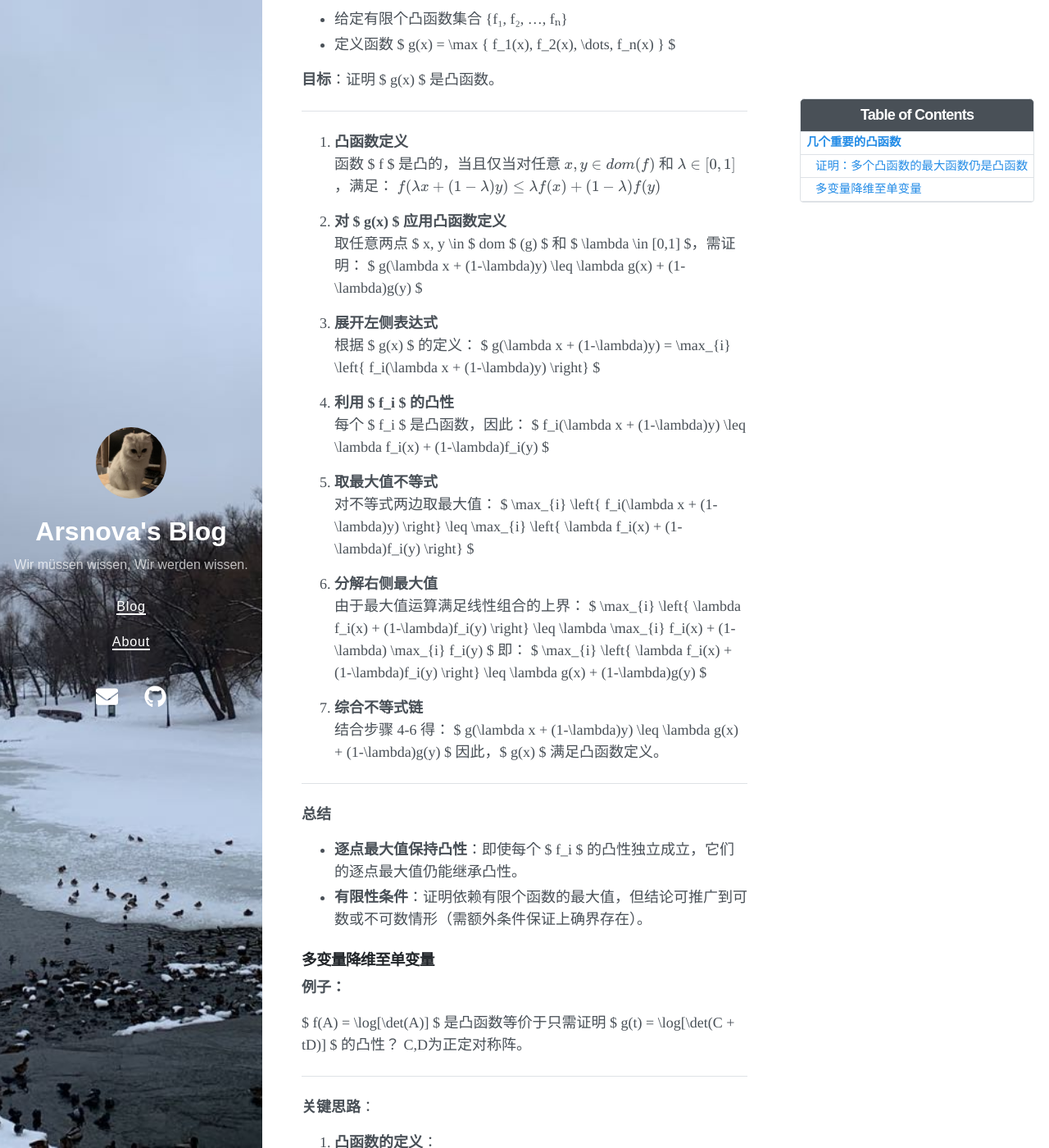
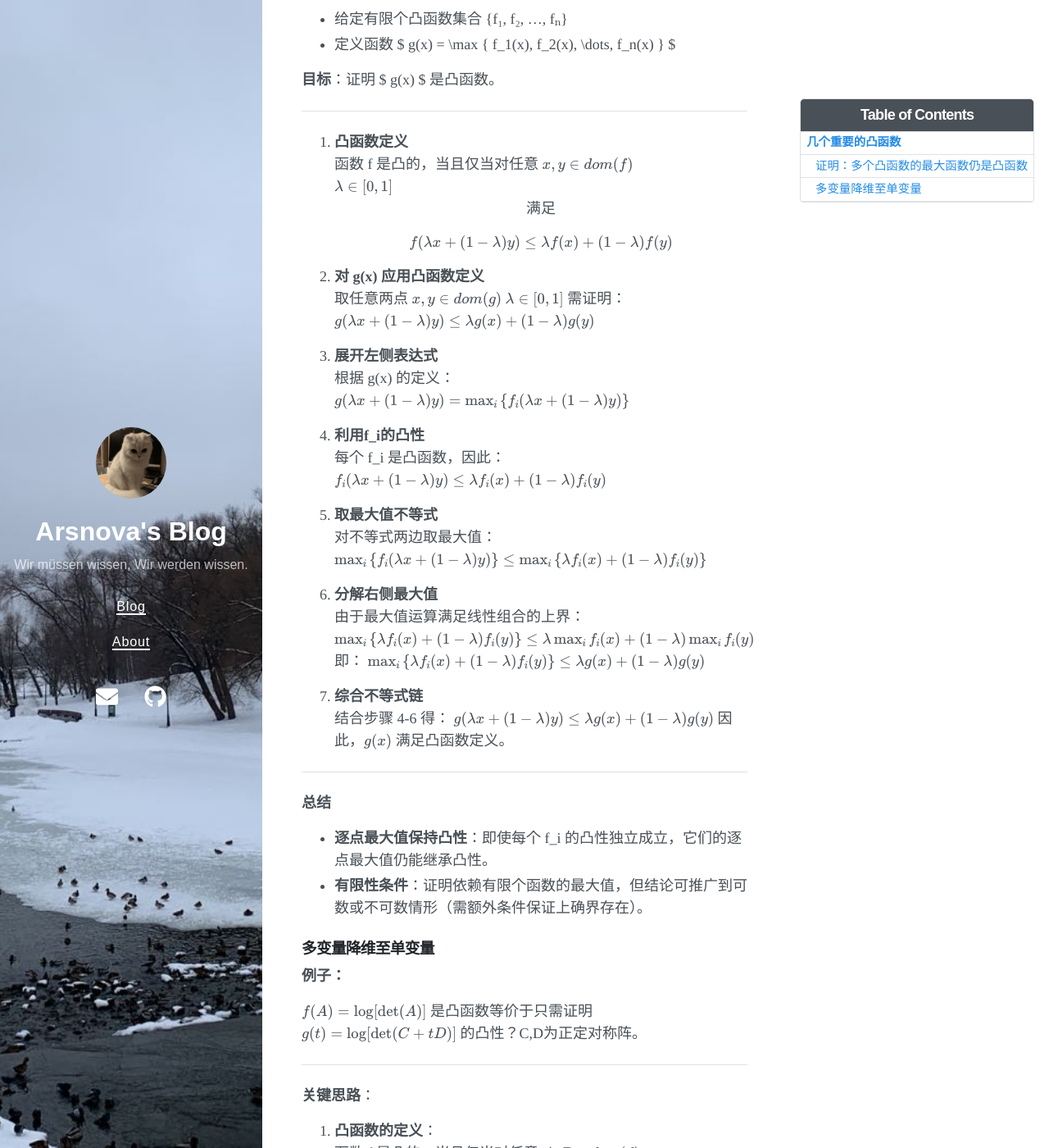
Before and after one commit to ArsNovaaa/arsnovaaa.github.io, a Jekyll site: the page built from _posts/2024-10-25-optimize.md, in a window 1280 px wide and 1400 px high, scrolled down 335 px. Shown: the whole window at 82% size. Built offline with Jekyll 4.4.1, drawn with Linux system fonts in a browser that asks for light colours; nearby versions of some CDN libraries; some of the changed text lies outside the part shown.

Commit message:
convex func3

```diff
--- a/_posts/2024-10-25-optimize.md
+++ b/_posts/2024-10-25-optimize.md
@@ -21,106 +21,104 @@ toc:  true
 ---
 
 1. **凸函数定义**
-   函数 $ f $ 是凸的，当且仅当对任意
+   函数 f 是凸的，当且仅当对任意
    $$x, y\in dom (f) $$
-   和
    $$ \lambda \in [0,1] $$
-   ，满足：
+   <center> 满足 </center>
+
    $$f(\lambda x + (1-\lambda)y) \leq \lambda f(x) + (1-\lambda)f(y)$$
 
-2. **对 $ g(x) $ 应用凸函数定义**
-   取任意两点 $ x, y \in
-   $
-   dom
-   $
-   (g)
-   $ 和 $ \lambda \in [0,1] $，需证明：
-   $
+2. **对  g(x)  应用凸函数定义**
+   取任意两点 $$ x, y \in dom (g) $$
+    $$ \lambda \in [0,1] $$
+   需证明：
+   $$
    g(\lambda x + (1-\lambda)y) \leq \lambda g(x) + (1-\lambda)g(y)
-   $
+   $$
 
 3. **展开左侧表达式**
-   根据 $ g(x) $ 的定义：
-   $
+   根据  g(x)  的定义：
+   $$
    g(\lambda x + (1-\lambda)y) = \max_{i} \left\{ f_i(\lambda x + (1-\lambda)y) \right\}
-   $
+   $$
 
-4. **利用 $ f_i $ 的凸性**
-   每个 $ f_i $ 是凸函数，因此：
-   $
+4. **利用f_i的凸性**
+   每个  f_i  是凸函数，因此：
+   $$
    f_i(\lambda x + (1-\lambda)y) \leq \lambda f_i(x) + (1-\lambda)f_i(y)
-   $
+   $$
 
 5. **取最大值不等式**
    对不等式两边取最大值：
-   $
+   $$
    \max_{i} \left\{ f_i(\lambda x + (1-\lambda)y) \right\} \leq \max_{i} \left\{ \lambda f_i(x) + (1-\lambda)f_i(y) \right\}
-   $
+   $$
 
 6. **分解右侧最大值**
    由于最大值运算满足线性组合的上界：
-   $
+   $$
    \max_{i} \left\{ \lambda f_i(x) + (1-\lambda)f_i(y) \right\} \leq \lambda \max_{i} f_i(x) + (1-\lambda) \max_{i} f_i(y)
-   $
+   $$
    即：
-   $
+   $$
    \max_{i} \left\{ \lambda f_i(x) + (1-\lambda)f_i(y) \right\} \leq \lambda g(x) + (1-\lambda)g(y)
-   $
+   $$
 
 7. **综合不等式链**
    结合步骤 4-6 得：
-   $
+   $$
    g(\lambda x + (1-\lambda)y) \leq \lambda g(x) + (1-\lambda)g(y)
-   $
-   因此，$ g(x) $ 满足凸函数定义。
+   $$
+   因此，$$ g(x) $$ 满足凸函数定义。
 
 ---
 
 **总结**
-- **逐点最大值保持凸性**：即使每个 $ f_i $ 的凸性独立成立，它们的逐点最大值仍能继承凸性。
+- **逐点最大值保持凸性**：即使每个  f_i  的凸性独立成立，它们的逐点最大值仍能继承凸性。
 - **有限性条件**：证明依赖有限个函数的最大值，但结论可推广到可数或不可数情形（需额外条件保证上确界存在）。
 
 ### 多变量降维至单变量
 **例子：**
 
-$
+$$
 f(A) = \log[\det(A)]
-$
+$$
 是凸函数等价于只需证明
-$
+$$
 g(t) = \log[\det(C + tD)]
-$ 的凸性？
-C,D为正定对称阵。
+$$
+的凸性？C,D为正定对称阵。
 
 ---
 
 **关键思路**：
 
 1. **凸函数的定义**：
-   函数 $ f $ 是凸的，当且仅当对任意 $ A, B \in
-   $
-   dom
-   $(f) $ 和 $ \lambda \in [0,1] $，有：
-   $
+   函数  f  是凸的，当且仅当对任意 $$ A, B \in dom (f) $$
+   $$ \lambda \in [0,1]$$
+   <center> 满足 </center>
+
+   $$
    f(\lambda A + (1-\lambda) B) \leq \lambda f(A) + (1-\lambda) f(B).
-   $
+   $$
 
 2. **沿直线方向验证凸性**：
-   对任意两点 $ A $ 和 $ B $，构造方向矩阵 $ D = B - A $，并令 $ C = A $。
-   则两点间的线段可表示为 $ C + tD $（其中 $ t \in [0,1] $）。
+   对任意两点 $$ A $$ 和 $$ B $$，构造方向矩阵 $$ D = B - A $$，并令 $$ C = A $$。
+   则两点间的线段可表示为 $$ C + tD $$（其中 $$ t \in [0,1] $$）。
    若对任意 $ C, D $，函数 $ g(t) = \log[\det(C + tD)] $ 在 $ t $ 上是凸的，则原函数 $ f $ 的凸性得证。
 
 3. **单变量函数的凸性**：
-   证明 $ g(t) $ 的凸性比直接处理多变量函数 $ f(A) $ 更简单。
-   例如，可通过计算 $ g''(t) \geq 0 $ 来验证。
+   证明 $$ g(t) $$ 的凸性比直接处理多变量函数 $$ f(A) $$更简单。
+   例如，可通过计算 $$ g''(t) \geq 0 $$ 来验证。
 
 4. **定义域限制**：
-   $ C + tD $ 需保持正定（即 $ \det(C + tD) > 0 $），这是 $ f(A) $ 的定义域要求。
+   $$ C+tD $$
+   需保持正定（即 $$ \det(C + tD) > 0 $$），这是 $$ f(A) $$ 的定义域要求。
 
 ---
 
 **结论**：
-将高维凸性问题转化为单变量函数 $ g(t) $ 的凸性证明，本质是利用了凸函数在所有直线方向上的局部性质可推断整体凸性的特性。
+将高维凸性问题转化为单变量函数 $$ g(t) $$ 的凸性证明，本质是利用了凸函数在所有直线方向上的局部性质可推断整体凸性的特性。
 
 关于这个函数的另一个证明：
 ![证明图示](./pic/func1_zhanghao.png)
```
